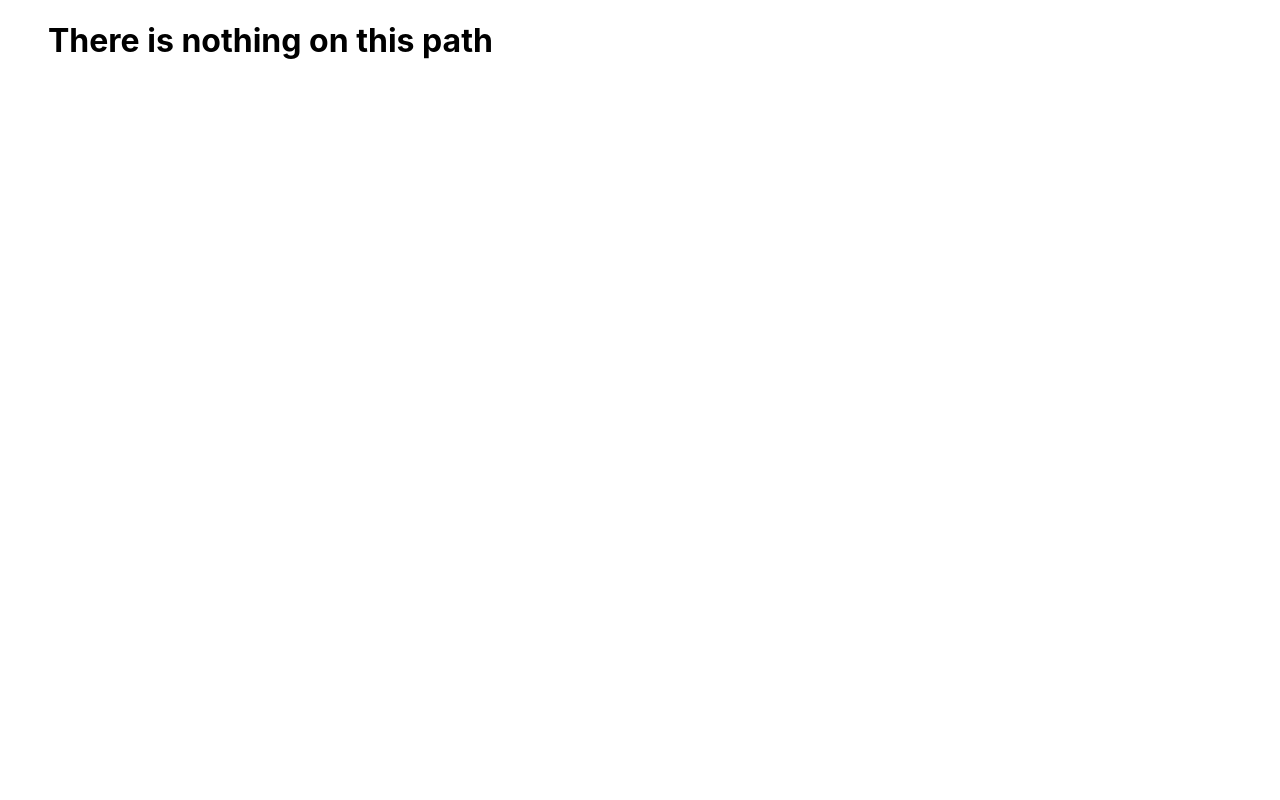
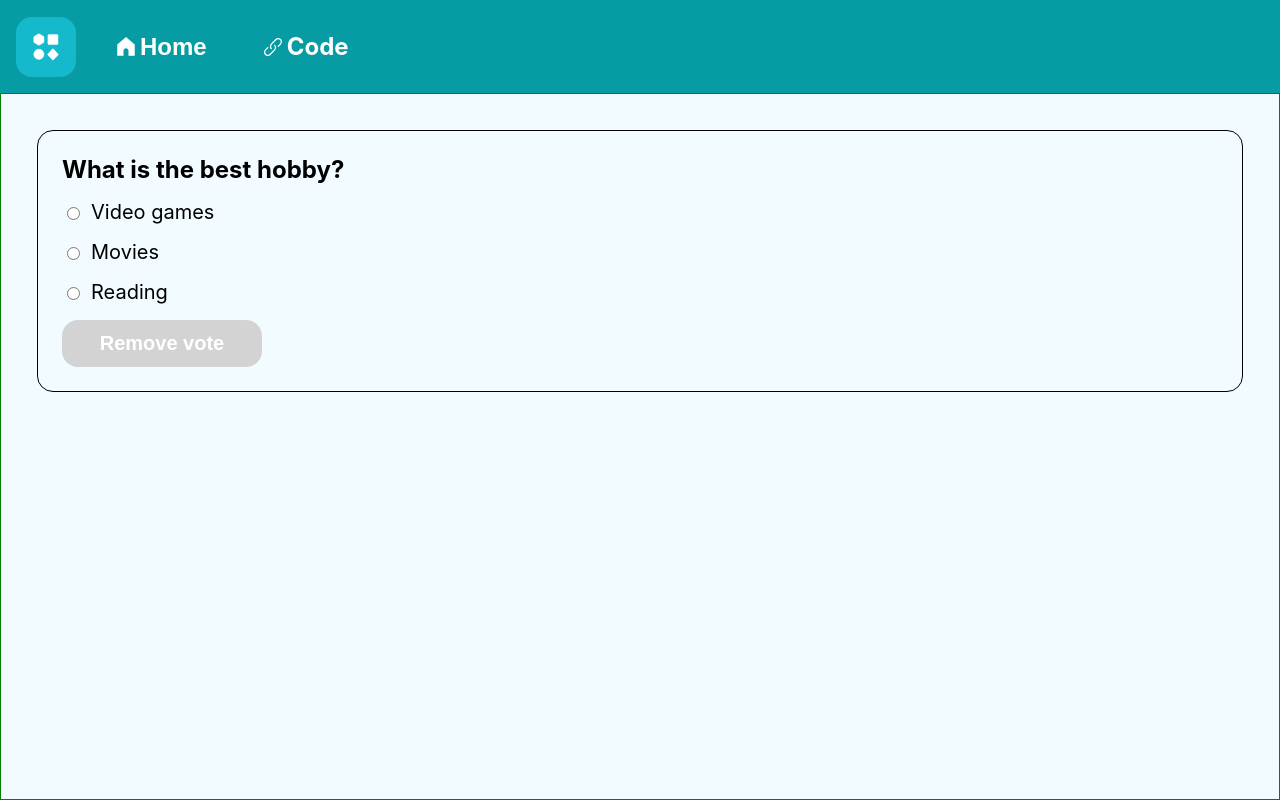
Before and after one commit to aayush-jangra/frontend, a React (Create React App) app in the folder machine-coding/: page /poll-widget in a window 1280 px wide. Built offline with nearby package versions, Linux system fonts and the light colour scheme.

Commit message:
Poll widget

```diff
--- a/machine-coding/src/App.js
+++ b/machine-coding/src/App.js
@@ -60,6 +60,9 @@ const AutoCompletePage = React.lazy(() =>
   import("./Pages/AutoComplete/AutoCompletePage")
 );
 const DesktopChecker = React.lazy(() => import("./components/DesktopChecker"));
+const PollWidgetPage = React.lazy(() =>
+  import("./Pages/PollWidget/PollWidgetPage")
+);
 
 function App() {
   const routerConfig = [
@@ -179,6 +182,10 @@ function App() {
       path: "/autocomplete",
       component: <AutoCompletePage />,
     },
+    {
+      path: "/poll-widget",
+      component: <PollWidgetPage />,
+    },
   ];
 
   return (
--- /dev/null
+++ b/machine-coding/src/Pages/PollWidget/PollWidget.jsx
@@ -0,0 +1,76 @@
+import { useRef, useState } from "react";
+import "./pollWidgetStyles.css";
+
+export const PollWidget = ({ question, options }) => {
+  const [selected, setSelected] = useState(null);
+  const totalVotes = useRef(
+    options.reduce((acc, { votes }) => {
+      return acc + votes;
+    }, 1)
+  );
+  const [renderProgressBar, setRenderProgressBar] = useState(false);
+
+  const handleChange = (index) => {
+    setSelected(index);
+    setTimeout(() => {
+      setRenderProgressBar(true);
+    }, 0);
+  };
+
+  const removeVote = () => {
+    setSelected(null);
+    setRenderProgressBar(false);
+  };
+
+  const getPollDetails = (index) => {
+    const votes = (selected === index ? 1 : 0) + options[index].votes;
+
+    const percentage = ((votes * 100) / totalVotes.current).toFixed(2);
+
+    return { percentage, votes };
+  };
+
+  return (
+    <div className="poll-widget-container">
+      <div className="poll-widget-question">{question}</div>
+      {options.map(({ option }, index) => {
+        const { percentage, votes } = getPollDetails(index);
+        return (
+          <div className="poll-widet-option-conatiner" key={index}>
+            <div className="poll-widet-option-label-conatiner">
+              <label className="poll-widget-option-label">
+                <input
+                  radioGroup="poll"
+                  onChange={() => handleChange(index)}
+                  checked={selected === index}
+                  type="radio"
+                />
+                {option}
+              </label>
+              {selected !== null && `${votes} votes (${percentage}%)`}
+            </div>
+            {selected !== null && (
+              <div className="poll-widget-percentage-bar-outer">
+                <div
+                  style={{
+                    transform: renderProgressBar
+                      ? `translateX(-${100 - percentage}%)`
+                      : undefined,
+                  }}
+                  className="poll-widget-percentage-bar-inner"
+                ></div>
+              </div>
+            )}
+          </div>
+        );
+      })}
+      <button
+        disabled={selected === null}
+        onClick={removeVote}
+        className="poll-widget-remove-vote"
+      >
+        Remove vote
+      </button>
+    </div>
+  );
+};
--- /dev/null
+++ b/machine-coding/src/Pages/PollWidget/PollWidgetPage.jsx
@@ -0,0 +1,27 @@
+import { PollWidget } from "./PollWidget";
+
+const question = "What is the best hobby?";
+const options = [
+  {
+    option: "Video games",
+    votes: 12,
+  },
+  {
+    option: "Movies",
+    votes: 6,
+  },
+  {
+    option: "Reading",
+    votes: 8,
+  },
+];
+
+const PollWidgetPage = () => {
+  return (
+    <div>
+      <PollWidget question={question} options={options} />
+    </div>
+  );
+};
+
+export default PollWidgetPage;
--- /dev/null
+++ b/machine-coding/src/Pages/PollWidget/pollWidgetStyles.css
@@ -0,0 +1,72 @@
+.poll-widget-container {
+  border: 1px solid;
+  padding: 24px;
+  border-radius: 16px;
+  display: flex;
+  flex-direction: column;
+  gap: 16px;
+}
+
+.poll-widget-question {
+  font-size: 24px;
+  font-weight: 700;
+}
+
+.poll-widget-option-label {
+  font-size: 20px;
+  display: flex;
+  gap: 8px;
+}
+
+.poll-widet-option-conatiner {
+  display: flex;
+  flex-direction: column;
+  gap: 8px;
+}
+
+.poll-widet-option-label-conatiner {
+  display: flex;
+  justify-content: space-between;
+  gap: 16px;
+  align-items: center;
+}
+
+.poll-widget-percentage-bar-outer {
+  border-radius: 16px;
+  border: 1px solid;
+  height: 8px;
+  overflow: hidden;
+  position: relative;
+}
+
+.poll-widget-percentage-bar-inner {
+  position: absolute;
+  top: 0;
+  left: 0;
+  width: 100%;
+  height: 100%;
+  background-color: rgb(0, 119, 230);
+  transform: translateX(-100%);
+  transition: all 1s;
+}
+
+.poll-widget-remove-vote {
+  background-color: rgb(255, 54, 54);
+  color: white;
+  font-size: 20px;
+  font-weight: 700;
+  padding: 12px 24px;
+  width: 100%;
+  max-width: 200px;
+  cursor: pointer;
+  border: 0;
+  border-radius: 16px;
+  box-shadow: 1px 1px 4px black;
+  transition: all 0.3s;
+}
+
+.poll-widget-remove-vote:disabled {
+  cursor: not-allowed;
+  background-color: lightgray;
+  box-shadow: none;
+}
--- a/machine-coding/src/constants/questions.js
+++ b/machine-coding/src/constants/questions.js
@@ -158,4 +158,11 @@ export const questions = [
     description: `Build an Infinite Scroll Component that dynamically loads more content as the user scrolls down. Ensure smooth performance with lazy loading and loading indicators. Optionally, support manual "Load More" and filtering options.`,
     path: "/infinite-scroll",
   },
+  {
+    folderName: "PollWidget",
+    title: "Poll Widget",
+    description:
+      "Build a simple poll widget where users can vote on a given question with multiple choices. Once a user selects an option, display the updated vote count and percentage for each choice.",
+    path: "/poll-widget",
+  },
 ];
```
